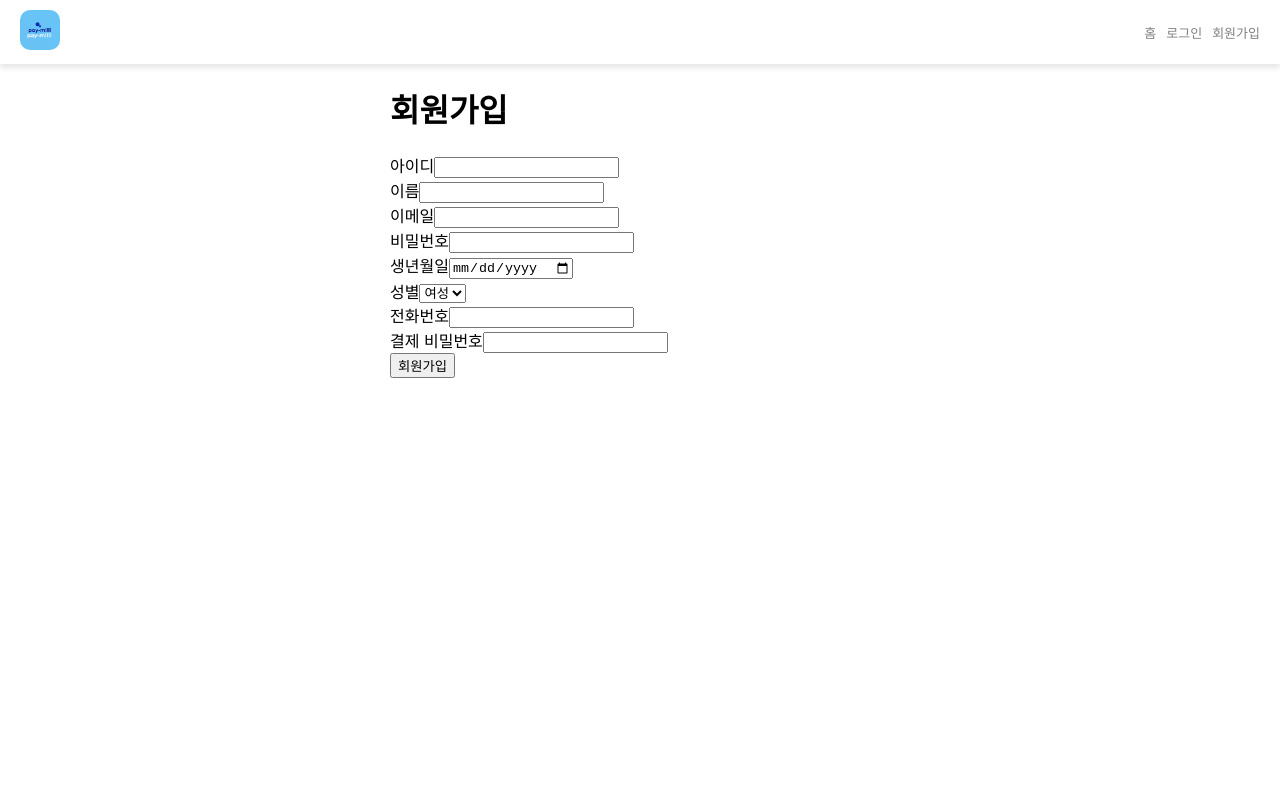
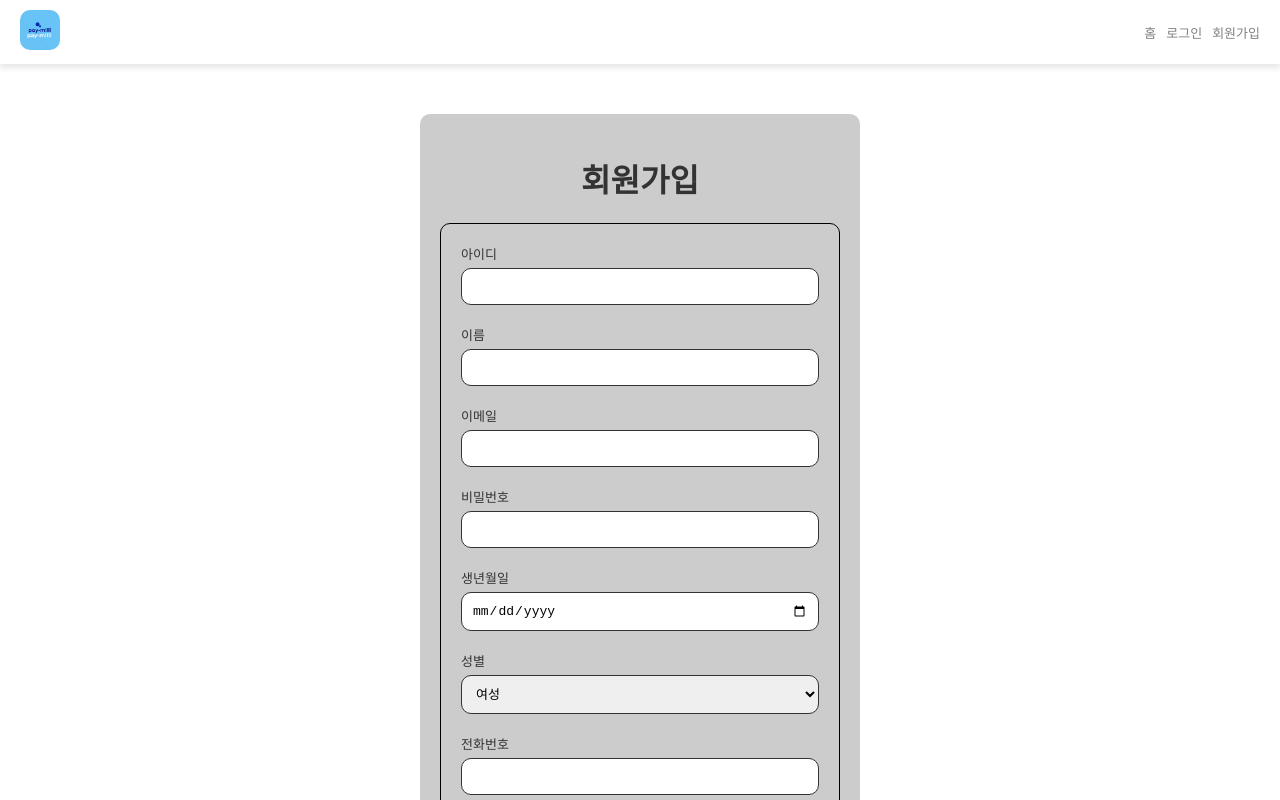
Before and after one commit to JudithHopps/Pay-milli, a React (Create React App) app: page /signup in a window 1280 px wide. Shown: the top 800 px of the page. Built offline with nearby package versions, Linux system fonts and the light colour scheme.

Commit message:
feat: 스타일 추가

```diff
--- a/src/components/auth/LoginForm.tsx
+++ b/src/components/auth/LoginForm.tsx
@@ -1,8 +1,9 @@
 import React, { useState } from "react";
+import styled from "styled-components";
 import { login } from "../../api/authApi";
+import { LoginFormData } from "../../types/types";
 import InputField from "../common/InputField";
 import SubmitButton from "../common/SubmitButton";
-import { LoginFormData } from "../../types/types";
 
 function LoginForm() {
   const [formData, setFormData] = useState<LoginFormData>({
@@ -30,7 +31,7 @@ function LoginForm() {
   };
 
   return (
-    <form onSubmit={handleSubmit}>
+    <FormContainer onSubmit={handleSubmit}>
       <InputField
         label="아이디"
         name="userId"
@@ -48,8 +49,18 @@ function LoginForm() {
         required
       />
       <SubmitButton label="로그인" />
-    </form>
+    </FormContainer>
   );
 }
 
 export default LoginForm;
+
+const FormContainer = styled.form`
+  display: flex;
+  flex-direction: column;
+  max-width: 400px;
+  margin: auto;
+  padding: 20px;
+  border: 1px solid black;
+  border-radius: 10px;
+`;
--- a/src/components/auth/SignupForm.tsx
+++ b/src/components/auth/SignupForm.tsx
@@ -1,9 +1,10 @@
 import React, { useState } from "react";
+import styled from "styled-components";
 import { signup } from "../../api/authApi";
+import { SignupFormData } from "../../types/types";
 import InputField from "../common/InputField";
 import SelectField from "../common/SelectField";
 import SubmitButton from "../common/SubmitButton";
-import { SignupFormData } from "../../types/types";
 
 enum GenderType {
   FEMALE = "FEMALE",
@@ -47,7 +48,7 @@ function SignupForm() {
   };
 
   return (
-    <form onSubmit={handleSubmit}>
+    <FormContainer onSubmit={handleSubmit}>
       <InputField
         label="아이디"
         name="userId"
@@ -116,8 +117,18 @@ function SignupForm() {
         required
       />
       <SubmitButton label="회원가입" />
-    </form>
+    </FormContainer>
   );
 }
 
 export default SignupForm;
+
+const FormContainer = styled.form`
+  display: flex;
+  flex-direction: column;
+  max-width: 400px;
+  margin: auto;
+  padding: 20px;
+  border: 1px solid black;
+  border-radius: 10px;
+`;
--- a/src/components/common/InputField.tsx
+++ b/src/components/common/InputField.tsx
@@ -1,3 +1,5 @@
+import styled from "styled-components";
+
 interface InputFieldProps {
   label: string;
   name: string;
@@ -16,17 +18,39 @@ function InputField({
   required,
 }: InputFieldProps) {
   return (
-    <div>
-      <label>{label}</label>
-      <input
+    <InputWrapper>
+      <StyledLabel htmlFor={name}>{label}</StyledLabel>
+      <StyledInput
         type={type}
         name={name}
         value={value}
         onChange={onChange}
         required={required}
       />
-    </div>
+    </InputWrapper>
   );
 }
 
 export default InputField;
+
+const InputWrapper = styled.div`
+  display: flex;
+  flex-direction: column;
+  margin-bottom: 20px;
+`;
+
+const StyledLabel = styled.label`
+  font-size: 13px;
+  margin-bottom: 5px;
+  color: #333;
+`;
+
+const StyledInput = styled.input`
+  padding: 10px;
+  font-size: 13px;
+  border: 1px solid #333;
+  border-radius: 10px;
+  &:focus {
+    border-color: #333;
+  }
+`;
--- a/src/components/common/SelectField.tsx
+++ b/src/components/common/SelectField.tsx
@@ -1,3 +1,5 @@
+import styled from "styled-components";
+
 interface SelectFieldProps {
   label: string;
   name: string;
@@ -16,17 +18,44 @@ function SelectField({
   required,
 }: SelectFieldProps) {
   return (
-    <div>
-      <label>{label}</label>
-      <select name={name} value={value} onChange={onChange} required={required}>
+    <SelectWrapper>
+      <StyledLabel htmlFor={name}>{label}</StyledLabel>
+      <StyledSelect
+        name={name}
+        value={value}
+        onChange={onChange}
+        required={required}
+      >
         {options.map((option) => (
           <option key={option.value} value={option.value}>
             {option.label}
           </option>
         ))}
-      </select>
-    </div>
+      </StyledSelect>
+    </SelectWrapper>
   );
 }
 
 export default SelectField;
+
+const SelectWrapper = styled.div`
+  display: flex;
+  flex-direction: column;
+  margin-bottom: 20px;
+`;
+
+const StyledLabel = styled.label`
+  font-size: 13px;
+  margin-bottom: 5px;
+  color: #333;
+`;
+
+const StyledSelect = styled.select`
+  padding: 10px;
+  font-size: 13px;
+  border: 1px solid #333;
+  border-radius: 10px;
+  &:focus {
+    border-color: #333;
+  }
+`;
--- a/src/components/common/SubmitButton.tsx
+++ b/src/components/common/SubmitButton.tsx
@@ -1,7 +1,22 @@
+import styled from "styled-components";
+
 interface SubmitButtonProps {
   label: string;
 }
 
 export default function SubmitButton({ label }: SubmitButtonProps) {
-  return <button type="submit">{label}</button>;
+  return <StyledButton type="submit">{label}</StyledButton>;
 }
+
+const StyledButton = styled.button`
+  padding: 10px;
+  font-size: 15px;
+  color: white;
+  background-color: #222;
+  border: none;
+  border-radius: 10px;
+  cursor: pointer;
+  &:hover {
+    background-color: #ccc;
+  }
+`;
--- a/src/pages/auth/Login.tsx
+++ b/src/pages/auth/Login.tsx
@@ -1,12 +1,26 @@
+import styled from "styled-components";
 import LoginForm from "../../components/auth/LoginForm";
 
 function Login() {
   return (
-    <div style={{ maxWidth: "500px", margin: "0 auto" }}>
-      <h1>로그인</h1>
+    <LoginContainer>
+      <LoginTitle>로그인</LoginTitle>
       <LoginForm />
-    </div>
+    </LoginContainer>
   );
 }
 
 export default Login;
+
+const LoginContainer = styled.div`
+  max-width: 400px;
+  margin: 50px auto;
+  padding: 20px;
+  background-color: #ccc;
+  border-radius: 10px;
+`;
+
+const LoginTitle = styled.h1`
+  text-align: center;
+  color: #333;
+`;
--- a/src/pages/auth/Signup.tsx
+++ b/src/pages/auth/Signup.tsx
@@ -1,12 +1,26 @@
+import styled from "styled-components";
 import SignupForm from "../../components/auth/SignupForm";
 
 function Signup() {
   return (
-    <div style={{ maxWidth: "500px", margin: "0 auto" }}>
-      <h1>회원가입</h1>
+    <SignupContainer>
+      <SignupTitle>회원가입</SignupTitle>
       <SignupForm />
-    </div>
+    </SignupContainer>
   );
 }
 
 export default Signup;
+
+const SignupContainer = styled.div`
+  max-width: 400px;
+  margin: 50px auto;
+  padding: 20px;
+  background-color: #ccc;
+  border-radius: 10px;
+`;
+
+const SignupTitle = styled.h1`
+  text-align: center;
+  color: #333;
+`;
```
